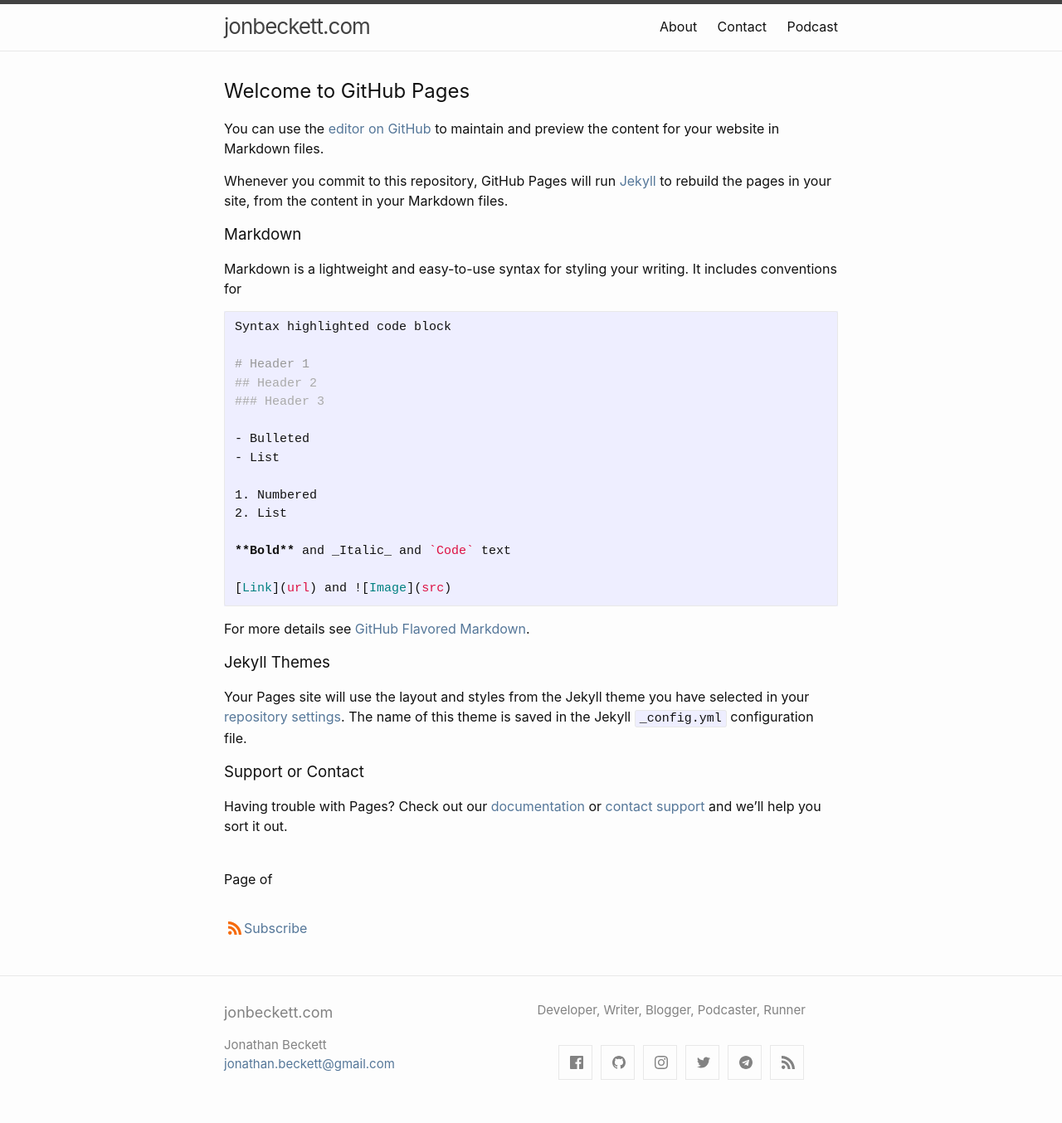
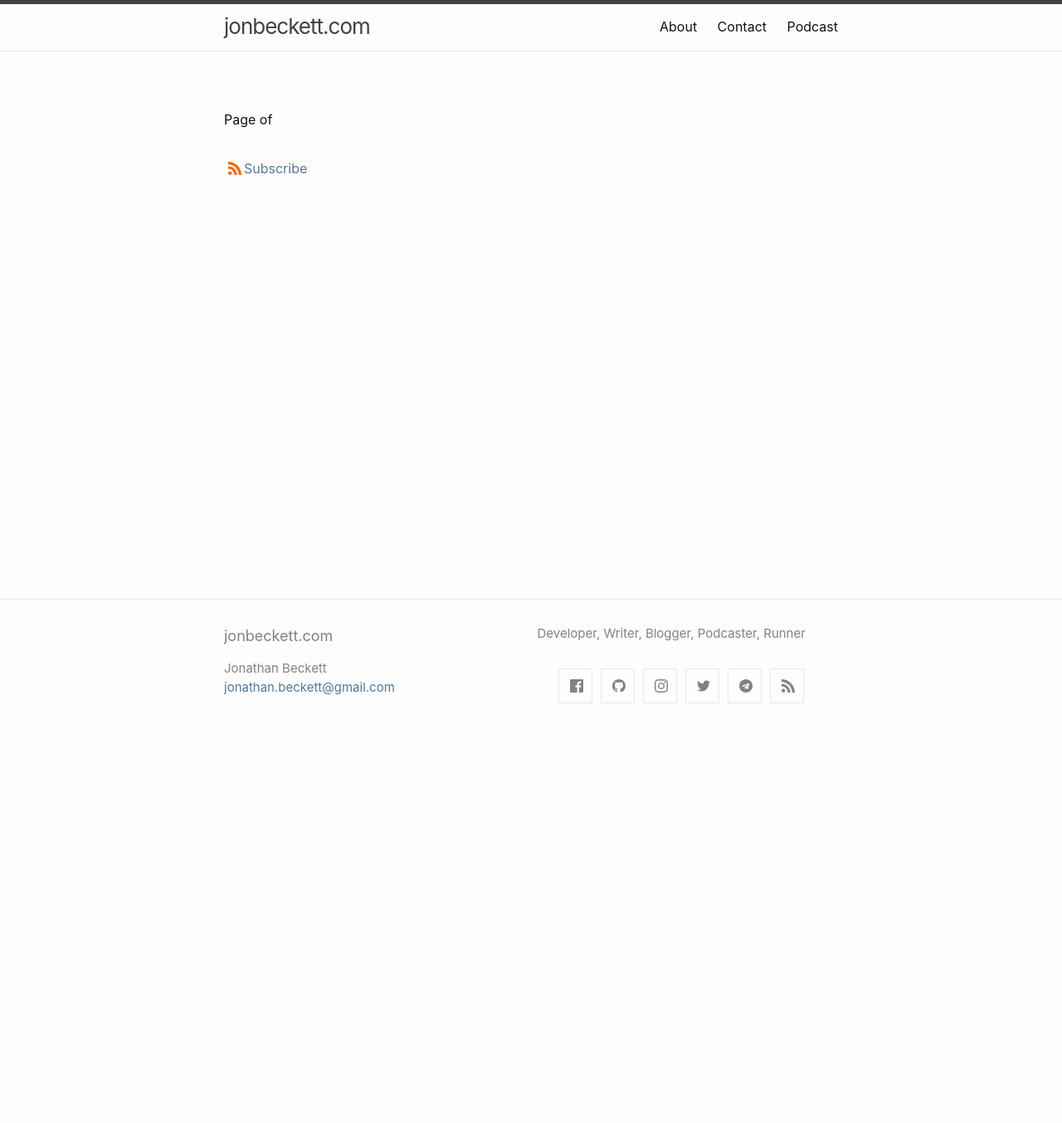
Before and after one commit to quark-bar/jonbeckett.github.io, a Jekyll site: the page built from index.md, in a window 1280 px wide. Shown: the whole page at 83% size. Built offline with Jekyll 4.4.1, drawn with Linux system fonts in a browser that asks for light colours; our own code applies the rules of GitHub Pages for plain Markdown files; the list of posts is cut into pages by our own code; after the commit the page ends 900 px from its top, so only the background shows below that.

Commit message:
Updating Homepage

````diff
--- a/Gemfile
+++ /dev/null
@@ -1,6 +0,0 @@
-# frozen_string_literal: true
-
-source "https://rubygems.org"
-gemspec
-
-gem "jekyll", ENV["JEKYLL_VERSION"] if ENV["JEKYLL_VERSION"]
--- a/index.html
+++ /dev/null
@@ -1,3 +0,0 @@
----
-layout: home
----
--- a/index.md
+++ b/index.md
@@ -1,37 +1,3 @@
-## Welcome to GitHub Pages
-
-You can use the [editor on GitHub](https://github.com/jonbeckett/jonbeckett.github.io/edit/master/index.md) to maintain and preview the content for your website in Markdown files.
-
-Whenever you commit to this repository, GitHub Pages will run [Jekyll](https://jekyllrb.com/) to rebuild the pages in your site, from the content in your Markdown files.
-
-### Markdown
-
-Markdown is a lightweight and easy-to-use syntax for styling your writing. It includes conventions for
-
-```markdown
-Syntax highlighted code block
-
-# Header 1
-## Header 2
-### Header 3
-
-- Bulleted
-- List
-
-1. Numbered
-2. List
-
-**Bold** and _Italic_ and `Code` text
-
-[Link](url) and ![Image](src)
-```
-
-For more details see [GitHub Flavored Markdown](https://guides.github.com/features/mastering-markdown/).
-
-### Jekyll Themes
-
-Your Pages site will use the layout and styles from the Jekyll theme you have selected in your [repository settings](https://github.com/jonbeckett/jonbeckett.github.io/settings). The name of this theme is saved in the Jekyll `_config.yml` configuration file.
-
-### Support or Contact
-
-Having trouble with Pages? Check out our [documentation](https://help.github.com/categories/github-pages-basics/) or [contact support](https://github.com/contact) and we’ll help you sort it out.
+---
+layout: home
+---
````
